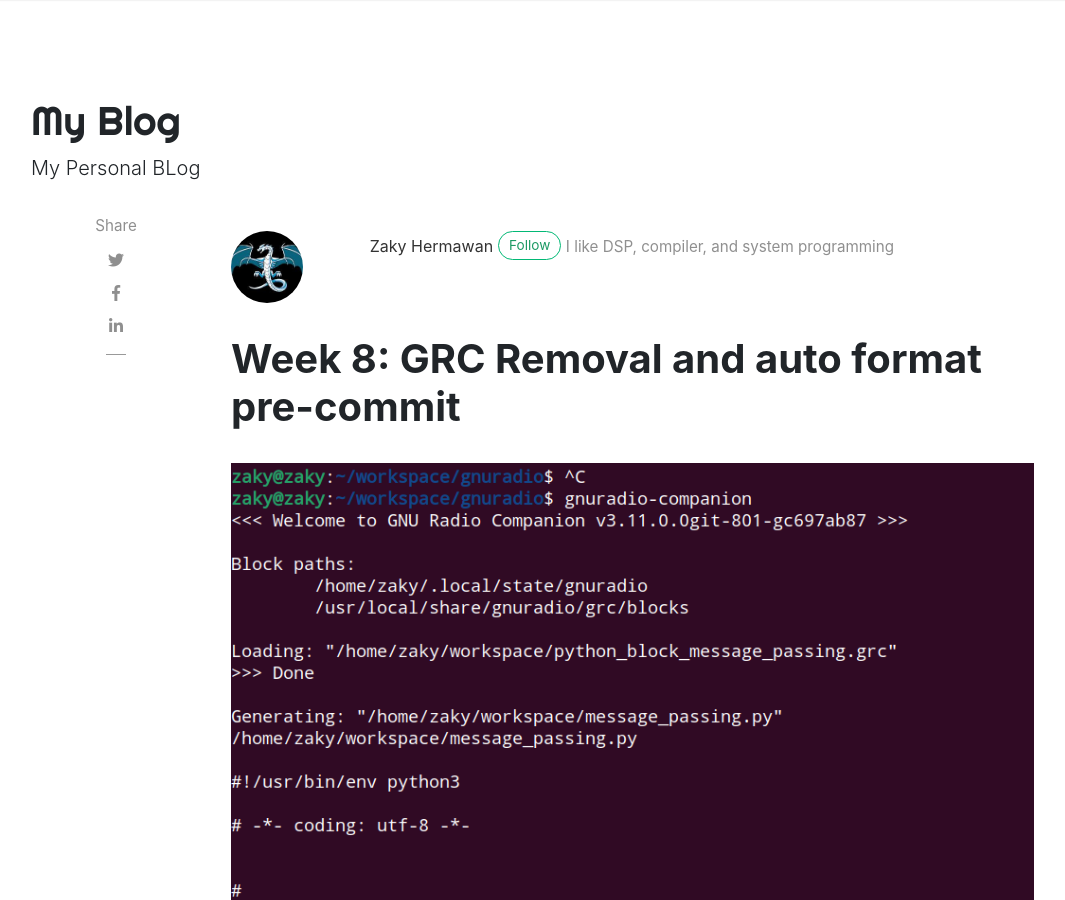
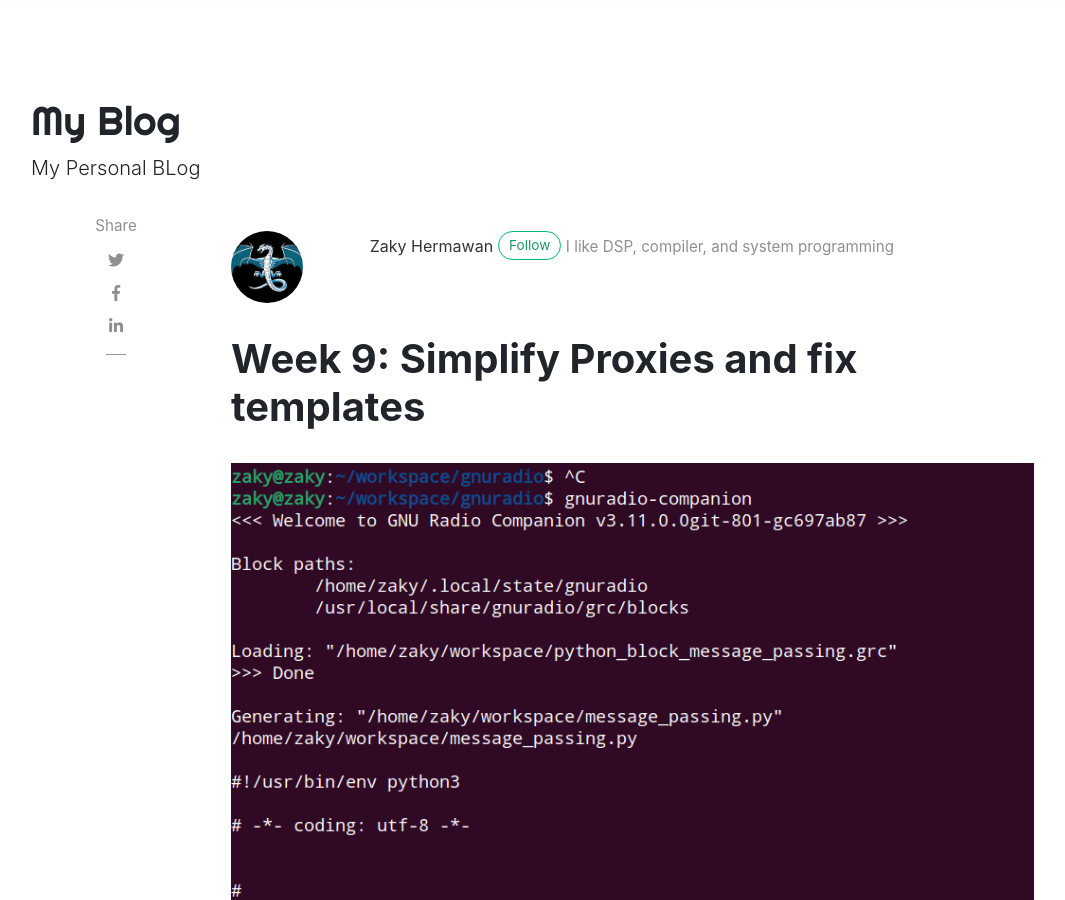
Before and after one commit to ZakyHermawan/ZakyHermawan.github.io, a Jekyll site: the page built from _posts/2024-08-01-week-9-simplify-proxies-and-fix-templates.md, in a window 1280 px wide and 900 px high. Shown: the whole window, without its empty margins (54-1119 px from the left). Built offline with Jekyll 4.4.1, drawn with Linux system fonts in a browser that asks for light colours; nearby versions of some CDN libraries; comment, search, counter and statistics services are not loaded.

Commit message:
fix title
Signed-off-by: ZakyHermawan <zaky.hermawan9615@gmail.com>

```diff
--- a/_posts/2024-08-01-week-9-simplify-proxies-and-fix-templates.md
+++ b/_posts/2024-08-01-week-9-simplify-proxies-and-fix-templates.md
@@ -1,6 +1,6 @@
 ---
 layout: post
-title:  "Week 8: GRC Removal and auto format pre-commit"
+title:  "Week 9: Simplify Proxies and fix templates"
 author: zaky
 categories: [ gsoc ]
 image: assets/images/partial_jinja_generated.png
```
